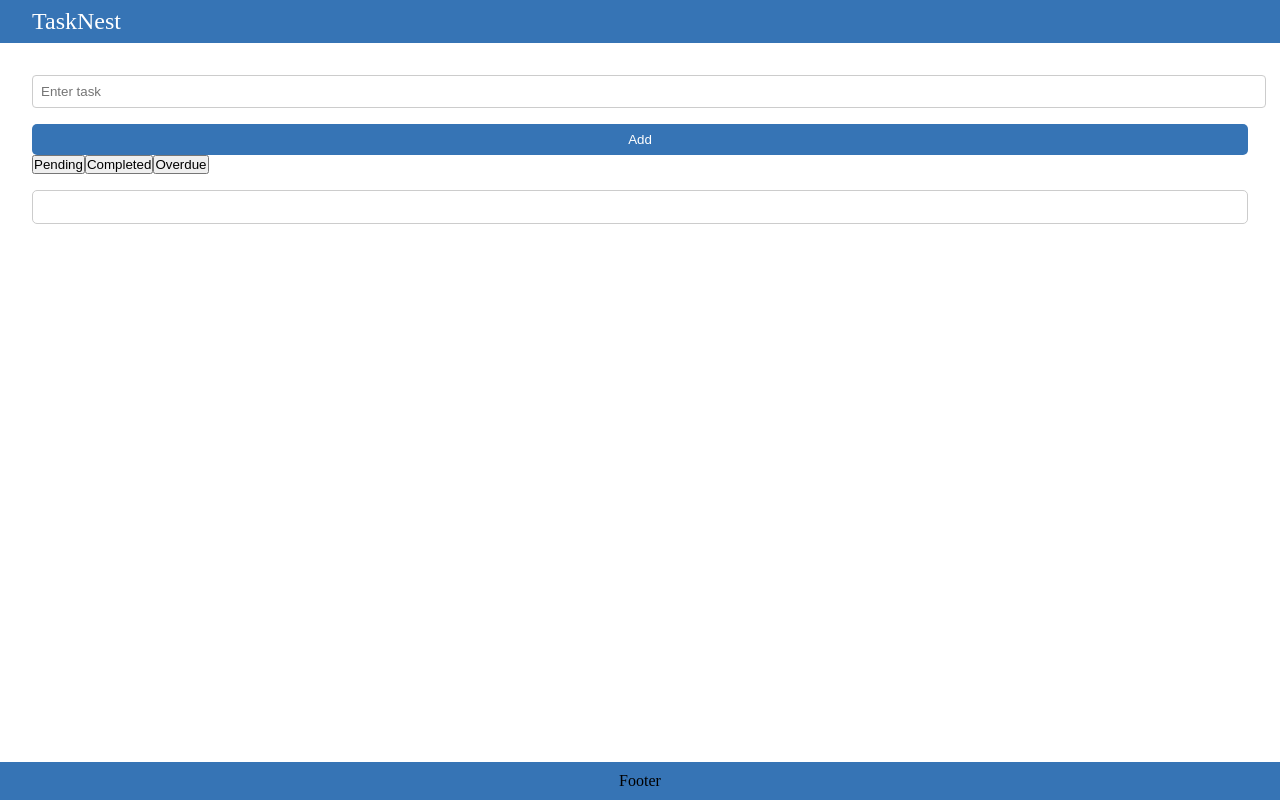
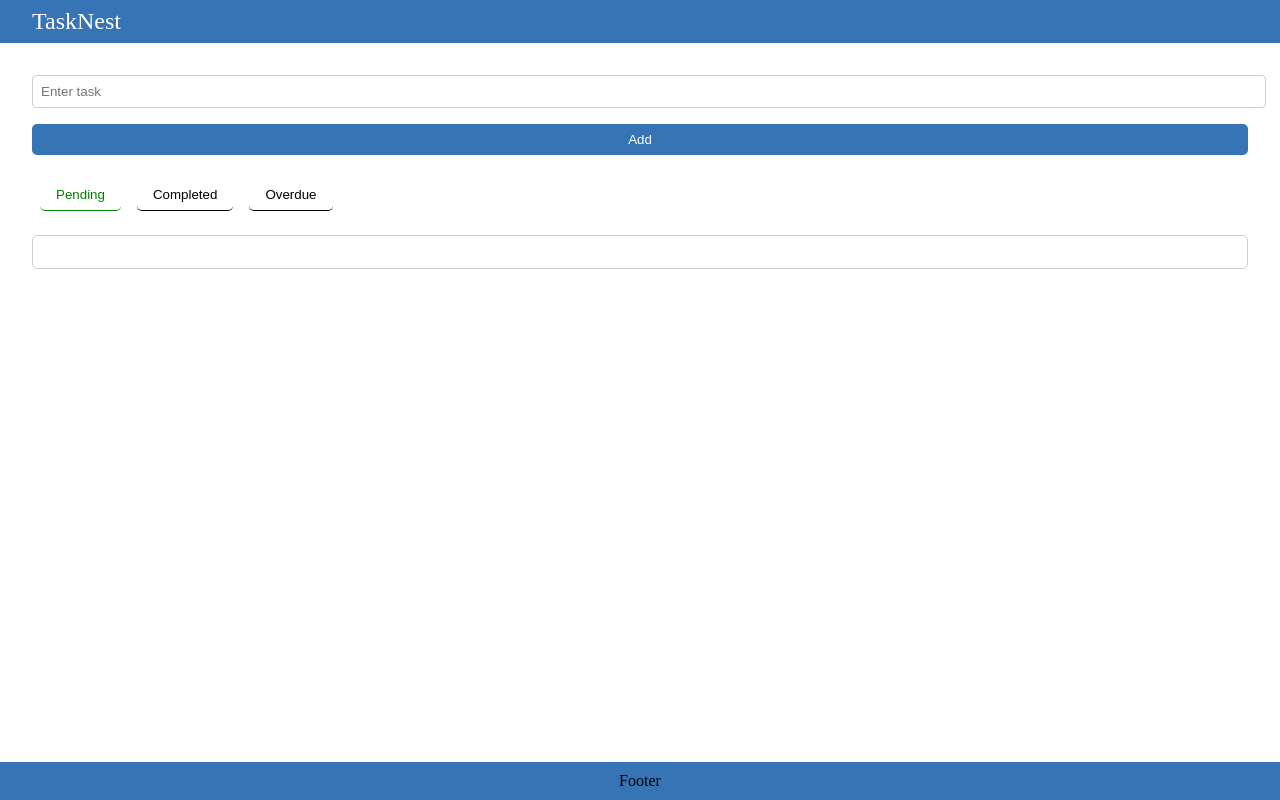
Before and after one commit to pritamraj9801/TaskNest, a React (Create React App) app in the folder UI/: page /DashBoard in a window 1280 px wide. Built offline with nearby package versions, Linux system fonts and the light colour scheme; no server answers.

Commit message:
toggled btns for tasks category

```diff
--- a/UI/public/styles/dashboard.css
+++ b/UI/public/styles/dashboard.css
@@ -67,3 +67,20 @@
   margin-right: 8px;
   vertical-align: middle;
 }
+.btnCategoryPrimary{
+  color: black;
+  border: none;
+  padding: 0.5rem 1rem;
+  background: transparent;
+  cursor: pointer;
+  border-radius: 5px;
+  border-bottom: 1px solid black;
+  margin: 0.5rem;
+}
+.btnCategoryActive{
+  color: green;
+  border-bottom-color: green;
+}
+#tasksCategory{
+  margin-top: 1rem;
+}
--- a/UI/src/DashBoard.js
+++ b/UI/src/DashBoard.js
@@ -76,15 +76,15 @@ export default function DashBoard() {
     });
     fetchTasks();
   };
-  const startTask = async (id) => {
-    await fetch(`http://localhost:3001/api/tasks/${id}/start`, {
-      method: "POST",
-      headers: {
-        Authorization: `Bearer ${localStorage.getItem("token")}`,
-      },
-    });
-    fetchTasks();
-  };
+  // const startTask = async (id) => {
+  //   await fetch(`http://localhost:3001/api/tasks/${id}/start`, {
+  //     method: "POST",
+  //     headers: {
+  //       Authorization: `Bearer ${localStorage.getItem("token")}`,
+  //     },
+  //   });
+  //   fetchTasks();
+  // };
 
   const completeTask = async (id) => {
     await fetch(`http://localhost:3001/api/tasks/${id}/complete`, {
@@ -104,16 +104,25 @@ const ShowPendingTasks= async()=>{
   document.getElementById("pendingTasksList").classList.remove("display-none");
   document.getElementById("completedTasksList").classList.add("display-none");
   document.getElementById("overdueTasksList").classList.add("display-none");
+  document.getElementById("showPendingBtn").classList.add("btnCategoryActive");
+  document.getElementById("showCompletedBtn").classList.remove("btnCategoryActive");
+  document.getElementById("showOverDueBtn").classList.remove("btnCategoryActive");
 }
 const ShowCompletedTasks = async()=>{
   document.getElementById("completedTasksList").classList.remove("display-none");
   document.getElementById("pendingTasksList").classList.add("display-none");
   document.getElementById("overdueTasksList").classList.add("display-none");
+  document.getElementById("showCompletedBtn").classList.add("btnCategoryActive");
+  document.getElementById("showPendingBtn").classList.remove("btnCategoryActive");
+  document.getElementById("showOverDueBtn").classList.remove("btnCategoryActive");
 }
 const ShowOverdueTasks = async () =>{
   document.getElementById("overdueTasksList").classList.remove("display-none");
   document.getElementById("pendingTasksList").classList.add("display-none");
   document.getElementById("completedTasksList").classList.add("display-none");
+  document.getElementById("showOverDueBtn").classList.add("btnCategoryActive");
+  document.getElementById("showPendingBtn").classList.remove("btnCategoryActive");
+  document.getElementById("showCompletedBtn").classList.remove("btnCategoryActive");
 }
   return (
     <div id="dashboardContainer">
@@ -128,9 +137,9 @@ const ShowOverdueTasks = async () =>{
         Add
       </button>
       <div id="tasksCategory">
-        <button onClick={ShowPendingTasks}>Pending</button>
-        <button onClick={ShowCompletedTasks}>Completed</button>
-        <button onClick={ShowOverdueTasks}>Overdue</button>
+        <button id="showPendingBtn" onClick={ShowPendingTasks} className="btnCategoryPrimary btnCategoryActive">Pending</button>
+        <button id="showCompletedBtn" onClick={ShowCompletedTasks} className="btnCategoryPrimary">Completed</button>
+        <button id="showOverDueBtn" onClick={ShowOverdueTasks} className="btnCategoryPrimary">Overdue</button>
       </div>
       <ul id="completedTasksList" className="display-none taskList">
         {completedTasks.map((t) => {
@@ -160,12 +169,12 @@ const ShowOverdueTasks = async () =>{
                 </span>
               </div>
               <div style={{ marginTop: "10px" }}>
-                <button
+                {/* <button
                   onClick={() => startTask(t._id)}
                   className="inProgressBtn actionBtn"
                 >
                   In Progress
-                </button>
+                </button> */}
                 <button
                   onClick={() => completeTask(t._id)}
                   className="completeBtn actionBtn"
@@ -211,12 +220,12 @@ const ShowOverdueTasks = async () =>{
                 </span>
               </div>
               <div style={{ marginTop: "10px" }}>
-                <button
+                {/* <button
                   onClick={() => startTask(t._id)}
                   className="inProgressBtn actionBtn"
                 >
                   In Progress
-                </button>
+                </button> */}
                 <button
                   onClick={() => completeTask(t._id)}
                   className="completeBtn actionBtn"
@@ -262,12 +271,12 @@ const ShowOverdueTasks = async () =>{
                 </span>
               </div>
               <div style={{ marginTop: "10px" }}>
-                <button
+                {/* <button
                   onClick={() => startTask(t._id)}
                   className="inProgressBtn actionBtn"
                 >
                   In Progress
-                </button>
+                </button> */}
                 <button
                   onClick={() => completeTask(t._id)}
                   className="completeBtn actionBtn"
```
Also changed, not shown: 1 other file (tests, documents, lock files or other folders).
